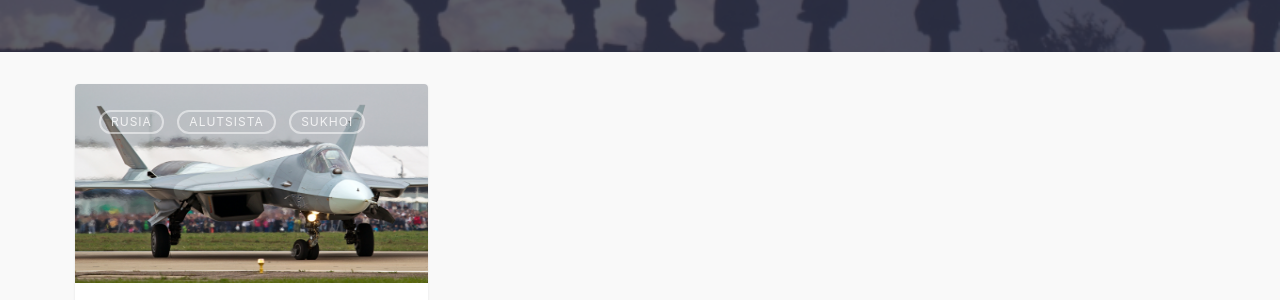
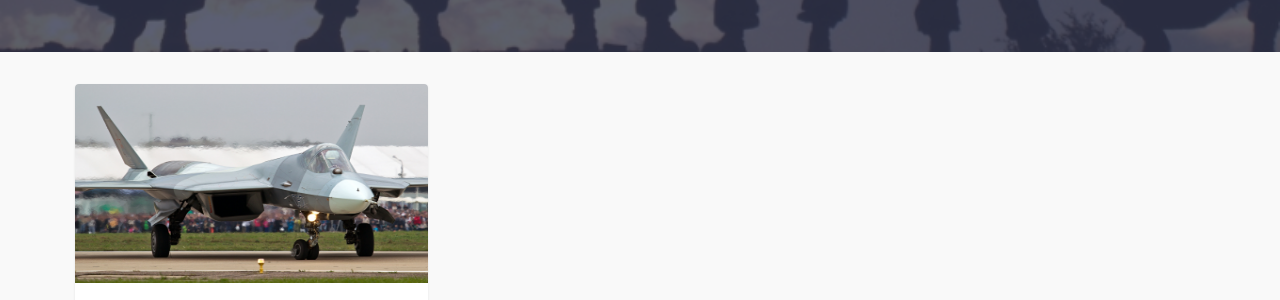
Before and after one commit to ArtiPedia/militers, a Jekyll site: the page built from index.md, in a window 1280 px wide. Shown: the part 524-824 px from the top of the page. Built offline with Jekyll 4.4.1, drawn with Linux system fonts in a browser that asks for light colours.

Commit message:
Update card.html

```diff
--- a/_includes/card.html
+++ b/_includes/card.html
@@ -1,9 +1,9 @@
 <div class="post-card" itemprop="blogPosts" itemscope="" itemtype="http://schema.org/BlogPosting">
-  {% if post.categories %}
-    {% assign categories = post.categories %}
+  {% if post.kategori %}
+    {% assign kategori = post.kategori %}
     <span class="post-card__label">
-      {% for category in categories %}
-        <a href="{{site.baseurl}}/categories/#{{category|slugize}}" class="label"> {{ category }} </a>
+      {% for category in kategori %}
+        <a href="{{site.baseurl}}/kategori/#{{category|slugize}}" class="label"> {{ kategori }} </a>
         {% unless forloop.last %}&nbsp;{% endunless %}
       {% endfor %}
     </span>
```
